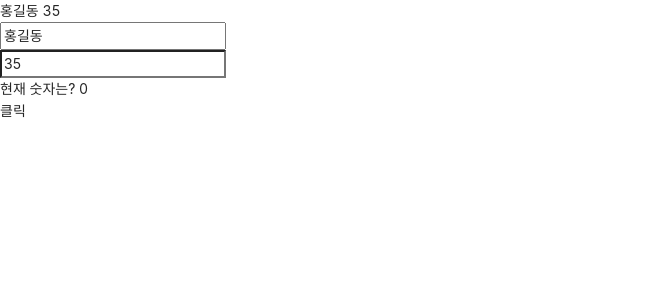
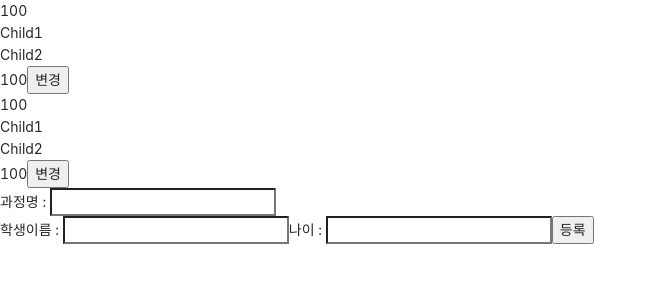
Before and after one commit to utolee90/React_Todo, a React (Create React App) app: page / in a window 1280 px wide. Shown: the top 300 px of the page, without its empty margins (0-657 px from the left). Built offline with nearby package versions, Linux system fonts and the light colour scheme.

Commit message:
리스트 구현

```diff
--- a/src/App.js
+++ b/src/App.js
@@ -19,6 +19,9 @@ import Master from 'Master';
 import Clock from 'Clock';
 import TestReducer from 'TestReducer';
 import TestReducer2 from 'TestReducer2';
+import ContextApiTest from 'ContextApiTest';
+import ContextApiTest2 from 'ContextApiTest2';
+import ContextApiCourse from 'ContextApiCourse';
 
 function JsxTest(){
   const user=2
@@ -180,8 +183,11 @@ function App() { // jsx - HTML과 유사 - 그러나 JS 코드로 내부적으
       <Clock/><br/>
       <Master/><br/>
       <Timer/> */}
-      <TestReducer/>
-      <TestReducer2/>
+      {/* <TestReducer/>
+      <TestReducer2/> */}
+      <ContextApiTest/>
+      <ContextApiTest2/>
+      <ContextApiCourse/>
     </div>
   ); //컴포넌트 넣기 : 대문자로 사용.
 }
--- /dev/null
+++ b/src/ContextApiCourse.js
@@ -0,0 +1,75 @@
+import React from 'react';
+const CourseContext = React.createContext('')
+const StudentContext = React.createContext({});
+
+export default function ContextApiCourse() {
+    const [course, setCourse] = React.useState('');
+
+    const changeCourse = (e) => {
+        setCourse(e.target.value);
+    }
+
+    return (
+        <>
+
+            <div>
+                <CourseContext.Provider value={course}>
+                과정명 : <input type="text" onChange={changeCourse} size="30em"/>
+                    <Students/>
+                </CourseContext.Provider>
+            </div>
+        </>
+    )
+}
+function Students(){
+    const course = React.useContext(CourseContext)
+    const [student, setStudent] = React.useState('');
+    const [age, setAge] = React.useState(0); //
+    const [studentlist, setStudentlist] = React.useState([]); // 학생 목록
+
+    const changeStudent = (e) => {
+        setStudent(e.target.value);
+    };
+
+    const changeAge = (e) => {
+        if (!isNaN(e.target.value) && e.target.value !==NaN){
+            setAge(parseInt(e.target.value));
+            }
+    };
+
+    const enroll = () =>{ // 학생 등록
+        let newstud = {course:course, student:student, age:age};
+        setStudentlist([...studentlist, newstud ]);
+
+    }
+
+
+    return(
+        <div>
+            <StudentContext.Provider value={{studentlist, setStudentlist}}>
+            학생이름 : <input type="text" onChange={changeStudent} size="10em"/>
+            나이 : <input type="text" onChange={changeAge} size="10em"/>
+            <button onClick={enroll}>등록</button>
+            <StudentList/>
+            </StudentContext.Provider>
+        </div>
+    )
+}
+function StudentList(){
+    const {studentlist, setStudentlist}= React.useContext(StudentContext)
+
+    const deletelist = (e) =>{
+        let num = parseInt(e.target.parentNode.getAttribute('val'));
+        setStudentlist([...studentlist.slice(0,num),
+            ...studentlist.slice(num+1,studentlist.length)]);
+    }
+
+    return(
+        studentlist.map((v,i) => {
+            return (<div key={i} val={i} className="info-box">
+                {v.student} / {v.age} / {v.course}
+                / <button onClick={deletelist}>삭제</button>
+                </div>);
+        })
+    );
+}
--- /dev/null
+++ b/src/ContextApiTest.js
@@ -0,0 +1,57 @@
+import React from 'react';
+const CntContext = React.createContext(0);
+
+export default function ContextApiText() {
+    const [cnt, setCnt] = React.useState(100);
+    const changeCnt = (number) => {
+        setCnt(number)
+    }
+    return (
+        <>
+            {cnt}
+            <div>
+                <CntContext.Provider value={{cnt, changeCnt}}>
+                    <Child1/>
+                </CntContext.Provider>
+            </div>
+        </>
+    )
+}
+function Child1(){
+    return(
+        <div>
+            Child1
+            <Child2/>
+        </div>
+    )
+}
+function Child2(){
+    return(
+        <div>
+            Child2
+            <Child3/>
+        </div>
+    )
+}
+function Child3(){
+    const {cnt, changeCnt} = React.useContext(CntContext)
+    const click = () => {
+        changeCnt(100000)
+    }
+    return(
+        <div>
+            {cnt}
+            <button onClick={click}>변경</button>
+        </div>
+        // <CntContext.Consumer>
+        // {
+        //     (cnt) => (
+        //         <>
+        //             <div>부모에서 보낸 숫자는?</div>
+        //             <div>{cnt}</div>
+        //         </>
+        //     )
+        // }
+        // </CntContext.Consumer>
+    )
+}
--- /dev/null
+++ b/src/ContextApiTest2.js
@@ -0,0 +1,63 @@
+import React from 'react';
+const CntContext = React.createContext(0);
+
+const reducer = (prev, action) =>{ // reducer
+    const {type, value} = action;
+    if (type === 'CHANGE'){
+        return value;
+    }
+}
+
+
+export default function ContextApiText2() {
+    const [cnt, dispatch] = React.useReducer(reducer, 100);
+
+    return (
+        <>
+            {cnt}
+            <div>
+                <CntContext.Provider value={{cnt:cnt, dispatch}}>
+                    <Child1/>
+                </CntContext.Provider>
+            </div>
+        </>
+    )
+}
+function Child1(){
+    return(
+        <div>
+            Child1
+            <Child2/>
+        </div>
+    )
+}
+function Child2(){
+    return(
+        <div>
+            Child2
+            <Child3/>
+        </div>
+    )
+}
+function Child3(){
+    const {cnt, dispatch} = React.useContext(CntContext)
+    const click = () => {
+        dispatch({type:"CHANGE", value:100000})
+    }
+    return(
+        <div>
+            {cnt}
+            <button onClick={click}>변경</button>
+        </div>
+        // <CntContext.Consumer>
+        // {
+        //     (cnt) => (
+        //         <>
+        //             <div>부모에서 보낸 숫자는?</div>
+        //             <div>{cnt}</div>
+        //         </>
+        //     )
+        // }
+        // </CntContext.Consumer>
+    )
+}
```
